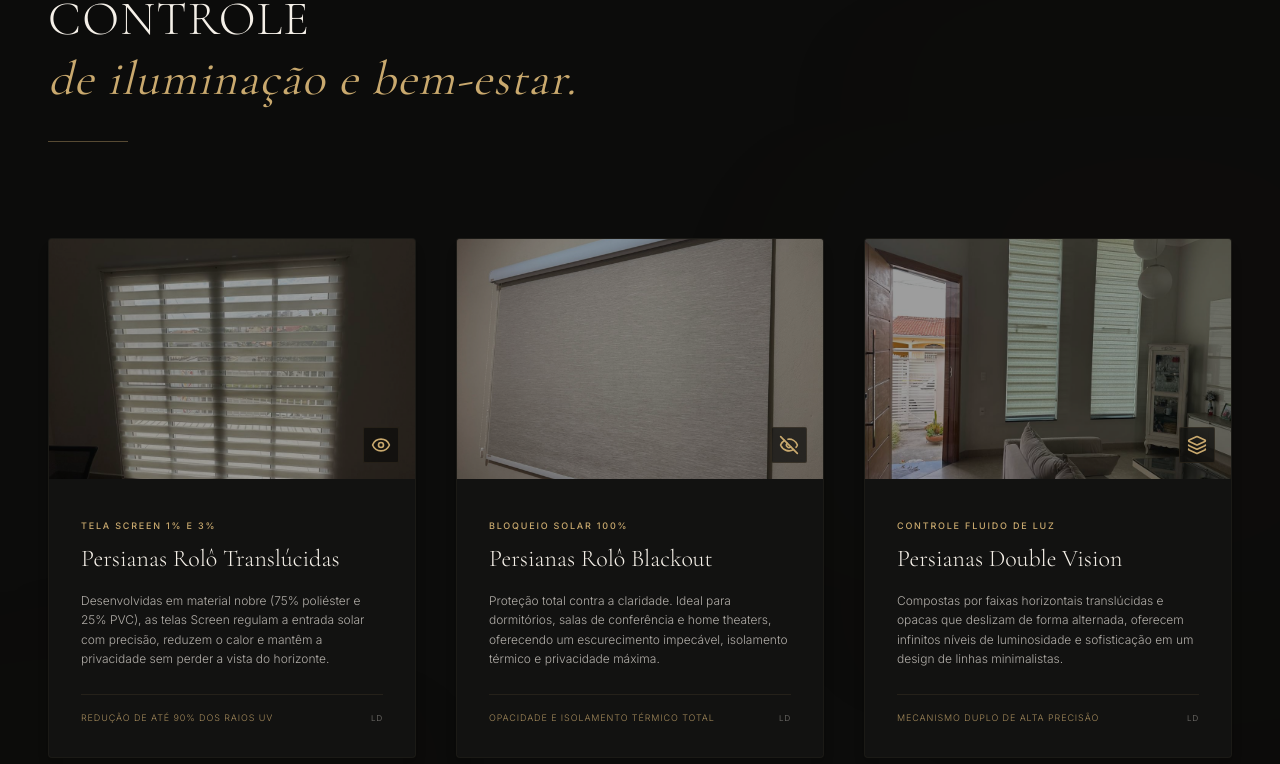
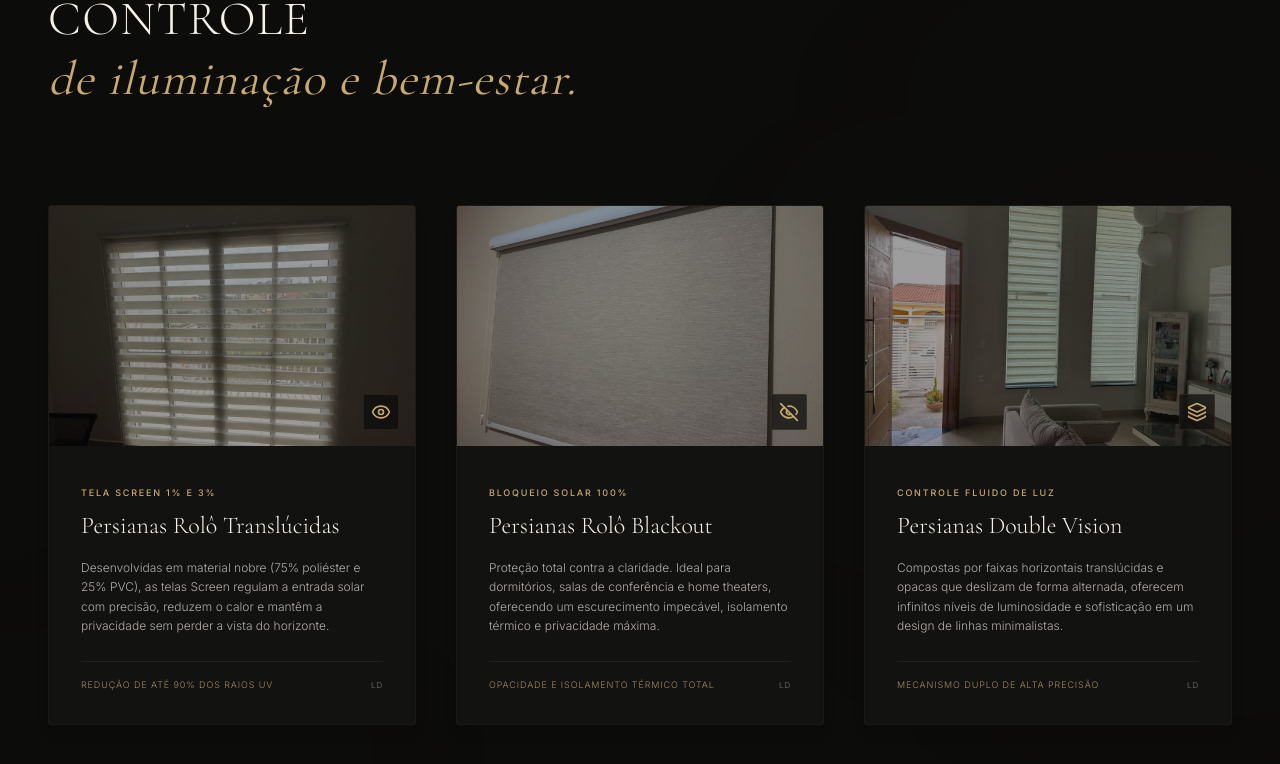
Before and after one commit to Willians96/lonm, a Next.js app: page / in a window 1280 px wide. Shown: the part 2646-3410 px from the top of the page. Built offline with nearby package versions, Linux system fonts and the light colour scheme.

Commit message:
fix: remove trachos decorativos do FinalCTA e Services

```diff
--- a/src/components/FinalCTA.tsx
+++ b/src/components/FinalCTA.tsx
@@ -41,7 +41,7 @@ export default function FinalCTA() {
               className="object-contain"
             />
           </div>
-          <div className="h-[30px] w-[1px] bg-brand-gold/20 mt-4" />
+
         </motion.div>
 
         {/* Cinematic core message */}
--- a/src/components/Services.tsx
+++ b/src/components/Services.tsx
@@ -113,7 +113,7 @@ export default function Services() {
             Sistemas sofisticados de controle <br className="hidden sm:inline" />
             <span className="italic text-brand-gold font-normal lowercase">de iluminação e bem-estar.</span>
           </h2>
-          <div className="w-[80px] h-[1px] bg-brand-gold/40 mt-8" />
+
         </div>
 
         {/* Asymmetrical Grid of Service Cards */}
```
